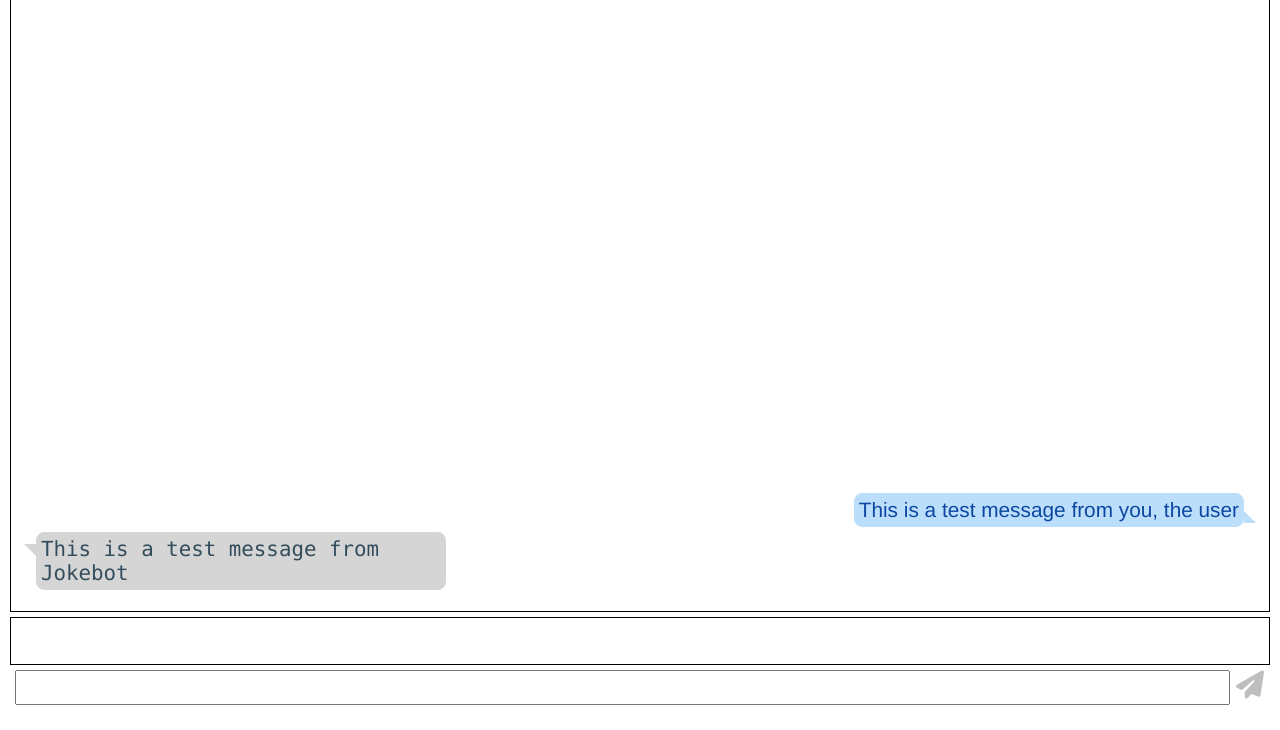
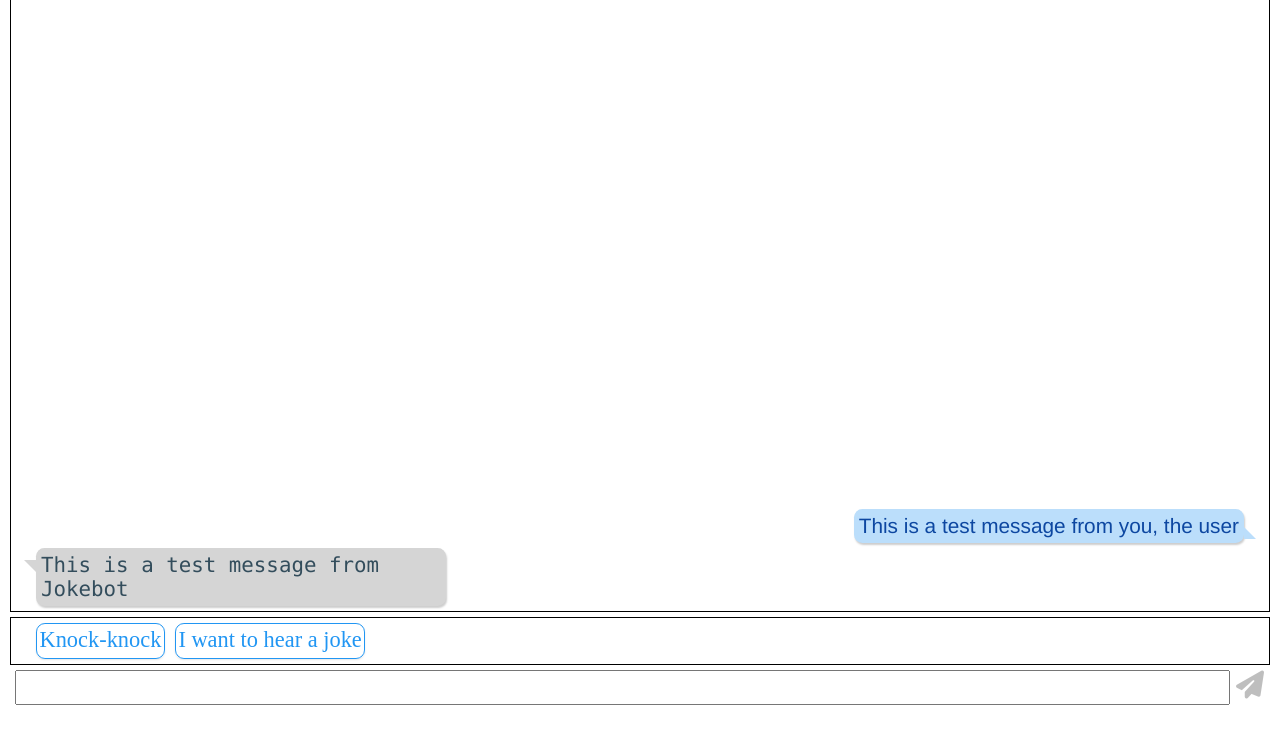
Before and after one commit to Nathandroid/jokebot, a Django app: page /chat/ in a window 1280 px wide. Shown: the part 70-800 px from the top of the page. Run offline with Django 3.2, Linux system fonts and the light colour scheme; some libraries are stand-ins or nearby versions.

Commit message:
Added styles to CSS for preset messages and added dummy presets

```diff
--- a/app/static/app/styles.css
+++ b/app/static/app/styles.css
@@ -3,9 +3,13 @@ body {
 }
 
 h1 {
-  color: navy;
-  font-family: "Verdana";
-  font-size: 200%;
+	color: navy;
+	font-family: "Verdana";
+	font-size: 200%;
+}
+
+ul { /* get rid of margins for upcoming lists */
+	margin: 0px;
 }
 
 .container { /* applies to all containers in the app */
@@ -51,6 +55,7 @@ h1 {
 	padding: 5px;
 	margin-top: 5px;
 	max-width: 400px;
+	box-shadow: 1px 2px 2px rgba(0,0,0,0.2);
 }
 
 .bot-message { /* styling for bot-specific messages */
@@ -104,6 +109,30 @@ h1 {
 	flex-flow: row wrap;
 }
 
+.presets {
+	display: flex;
+	flex-flow: row wrap;
+	padding-left: 20px;
+	padding-right: 20px;
+}
+
+.preset {
+	/* box shadow code adapted from: https://tobiasahlin.com/blog/how-to-animate-box-shadow/
+	   and https://www.w3schools.com/cssref/css3_pr_box-shadow.asp */
+	box-shadow: 0 1px 2px rgba(0,0,0,0.1);
+	transition: all 0.3s ease-in-out;
+	margin-right: 10px;
+	padding: 2.5px;
+	font-size: 140%;
+	border-radius: .4em;
+	border: 1px solid #2196F3;
+	color: #2196F3;
+}
+
+.preset:hover {
+	box-shadow: 0 5px 15px rgba(0,0,0,0.35);
+}
+
 .chat-box {
 	display: inline-flex;
 	flex-direction: row;
@@ -116,6 +145,10 @@ h1 {
 	font-size: 135%;
 }
 
+.edit-text:disabled {
+	box-shadow: 8px 8px 10px rgba(0,0,0,0.25) inset;
+}
+
 i {
 	margin: 1px;
 	font-size: 1.75em;
--- a/app/templates/app/chat.html
+++ b/app/templates/app/chat.html
@@ -18,7 +18,10 @@
 		</div>
 
 		<div class="container input-container preset-container">
-
+			<ul class="presets">
+				<div class="preset">Knock-knock</div>
+				<div class="preset">I want to hear a joke</div>
+			</ul>
 		</div>
 
 		<div class="container input-container chat-box">
```
